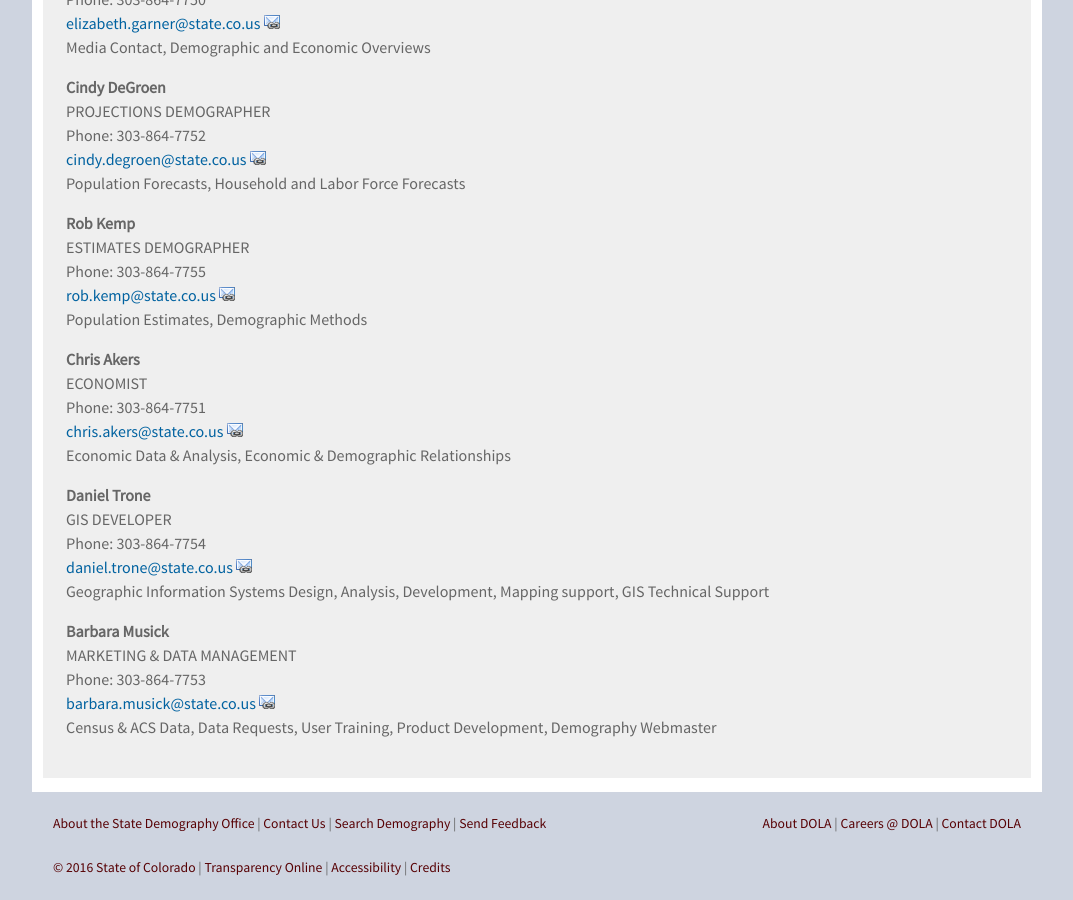
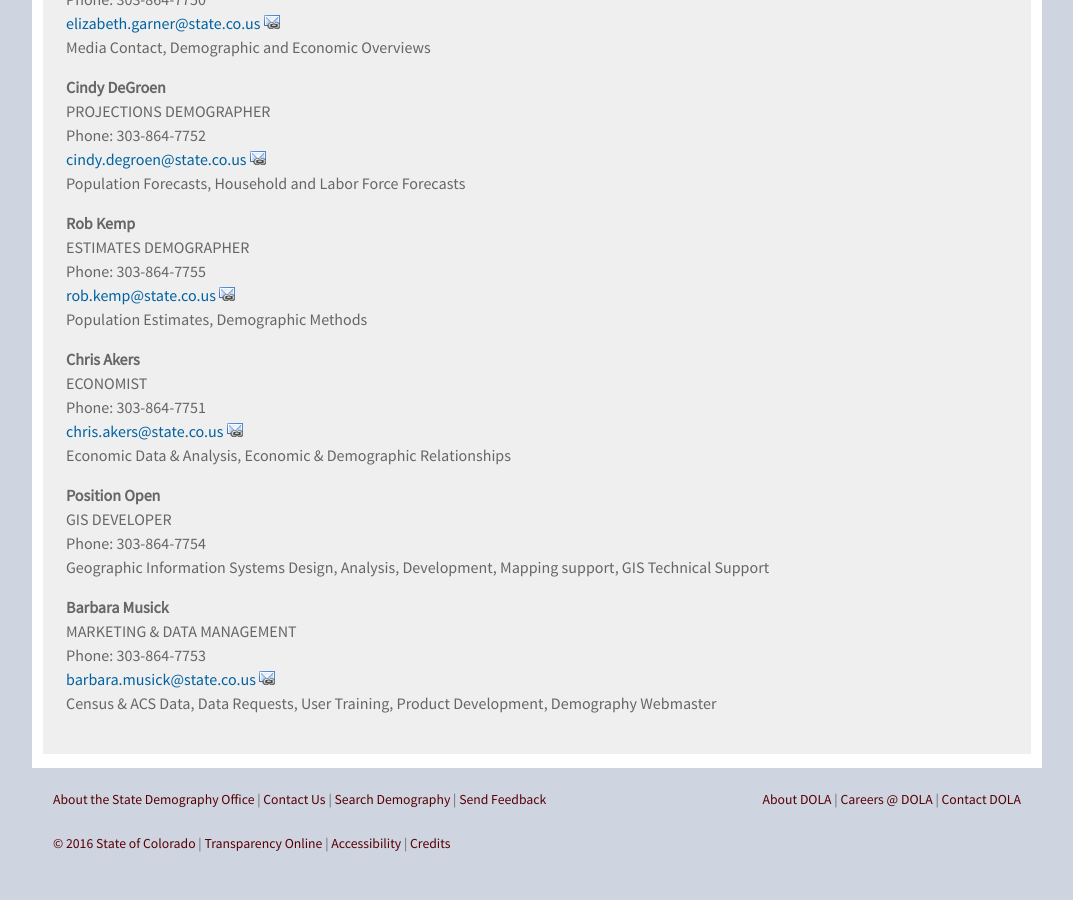
Before and after one commit to TBleess/Website_New, a Jekyll site: the page built from pages/0_Homepage_and_Footer_Links/contact.md, in a window 1280 px wide and 900 px high, scrolled down 803 px. Shown: the whole window, without its empty margins (103-1176 px from the left). Built offline with Jekyll 4.4.1, drawn with Linux system fonts in a browser that asks for light colours; after the commit the page ends 1679 px from its top, so only the background shows below that.

Commit message:
remove Daniel from contact page

```diff
--- a/pages/0_Homepage_and_Footer_Links/contact.md
+++ b/pages/0_Homepage_and_Footer_Links/contact.md
@@ -42,10 +42,10 @@ Phone: 303-864-7751
 [chris.akers@state.co.us ![email](/images/email_link.png 'send email')](mailto:chris.akers@state.co.us)
 Economic Data & Analysis, Economic & Demographic Relationships
 
-**Daniel Trone**
+**Position Open**
 GIS DEVELOPER
 Phone: 303-864-7754
-[daniel.trone@state.co.us ![email](/images/email_link.png 'send email')](mailto:daniel.trone@state.co.us)
+<!--[daniel.trone@state.co.us ![email](/images/email_link.png 'send email')](mailto:daniel.trone@state.co.us)  -->
 Geographic Information Systems Design, Analysis, Development, Mapping support, GIS Technical Support
 
 **Barbara Musick**
```
